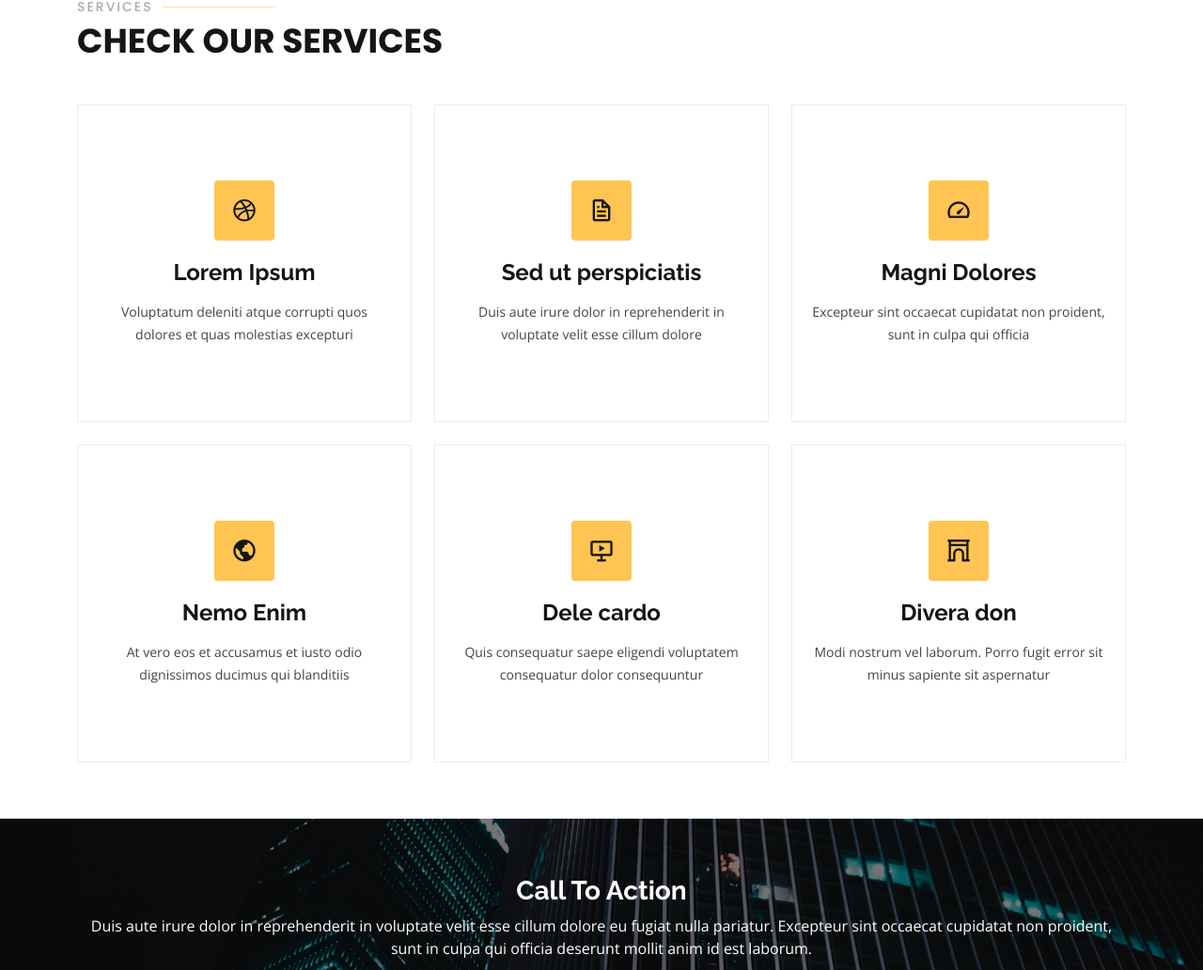
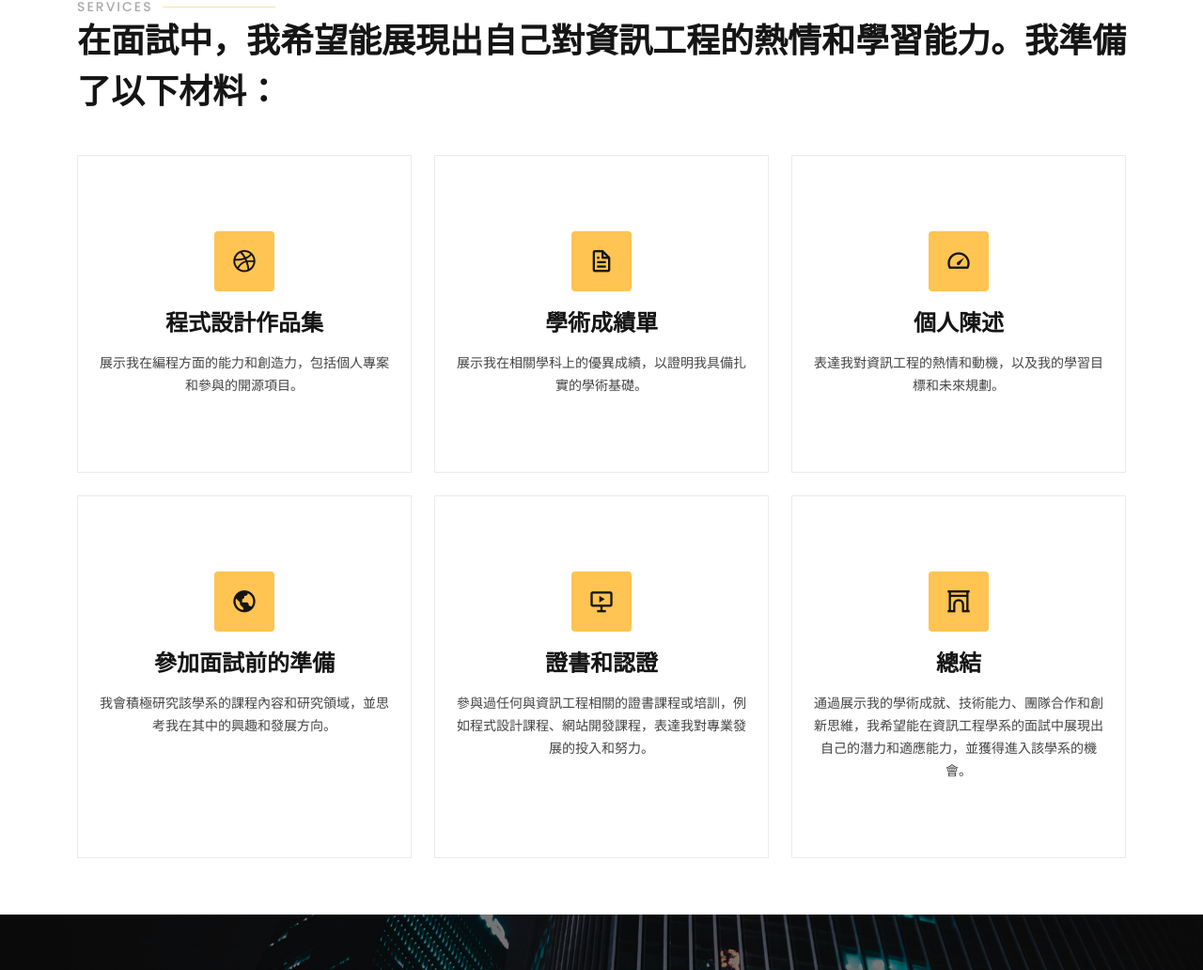
Before and after one commit to allieyeh0217/allieyeh0217.github.io, a plain HTML site: page index.html in a window 1280 px wide. Shown: the part 1975-3007 px from the top of the page at 94% size. Drawn offline with nearby package versions, Linux system fonts and the light colour scheme.

Commit message:
Update index.html

```diff
--- a/index.html
+++ b/index.html
@@ -214,58 +214,57 @@
 
         <div class="section-title">
           <h2>Services</h2>
-          <p>Check our Services</p>
+          <p>在面試中，我希望能展現出自己對資訊工程的熱情和學習能力。我準備了以下材料：</p>
         </div>
 
         <div class="row">
           <div class="col-lg-4 col-md-6 d-flex align-items-stretch" data-aos="zoom-in" data-aos-delay="100">
             <div class="icon-box">
               <div class="icon"><i class="bx bxl-dribbble"></i></div>
-              <h4><a href="">Lorem Ipsum</a></h4>
-              <p>Voluptatum deleniti atque corrupti quos dolores et quas molestias excepturi</p>
+              <h4><a href="">程式設計作品集</a></h4>
+              <p>展示我在編程方面的能力和創造力，包括個人專案和參與的開源項目。</p>
             </div>
           </div>
 
           <div class="col-lg-4 col-md-6 d-flex align-items-stretch mt-4 mt-md-0" data-aos="zoom-in" data-aos-delay="200">
             <div class="icon-box">
               <div class="icon"><i class="bx bx-file"></i></div>
-              <h4><a href="">Sed ut perspiciatis</a></h4>
-              <p>Duis aute irure dolor in reprehenderit in voluptate velit esse cillum dolore</p>
+              <h4><a href="">學術成績單</a></h4>
+              <p>展示我在相關學科上的優異成績，以證明我具備扎實的學術基礎。</p>
             </div>
           </div>
 
           <div class="col-lg-4 col-md-6 d-flex align-items-stretch mt-4 mt-lg-0" data-aos="zoom-in" data-aos-delay="300">
             <div class="icon-box">
               <div class="icon"><i class="bx bx-tachometer"></i></div>
-              <h4><a href="">Magni Dolores</a></h4>
-              <p>Excepteur sint occaecat cupidatat non proident, sunt in culpa qui officia</p>
+              <h4><a href="">個人陳述</a></h4>
+              <p>表達我對資訊工程的熱情和動機，以及我的學習目標和未來規劃。</p>
             </div>
           </div>
 
           <div class="col-lg-4 col-md-6 d-flex align-items-stretch mt-4" data-aos="zoom-in" data-aos-delay="100">
             <div class="icon-box">
               <div class="icon"><i class="bx bx-world"></i></div>
-              <h4><a href="">Nemo Enim</a></h4>
-              <p>At vero eos et accusamus et iusto odio dignissimos ducimus qui blanditiis</p>
+              <h4><a href="">參加面試前的準備</a></h4>
+              <p>我會積極研究該學系的課程內容和研究領域，並思考我在其中的興趣和發展方向。</p>
             </div>
           </div>
 
           <div class="col-lg-4 col-md-6 d-flex align-items-stretch mt-4" data-aos="zoom-in" data-aos-delay="200">
             <div class="icon-box">
               <div class="icon"><i class="bx bx-slideshow"></i></div>
-              <h4><a href="">Dele cardo</a></h4>
-              <p>Quis consequatur saepe eligendi voluptatem consequatur dolor consequuntur</p>
+              <h4><a href="">證書和認證</a></h4>
+              <p>參與過任何與資訊工程相關的證書課程或培訓，例如程式設計課程、網站開發課程，表達我對專業發展的投入和努力。</p>
             </div>
           </div>
 
           <div class="col-lg-4 col-md-6 d-flex align-items-stretch mt-4" data-aos="zoom-in" data-aos-delay="300">
             <div class="icon-box">
               <div class="icon"><i class="bx bx-arch"></i></div>
-              <h4><a href="">Divera don</a></h4>
-              <p>Modi nostrum vel laborum. Porro fugit error sit minus sapiente sit aspernatur</p>
+              <h4><a href="">總結</a></h4>
+              <p>通過展示我的學術成就、技術能力、團隊合作和創新思維，我希望能在資訊工程學系的面試中展現出自己的潛力和適應能力，並獲得進入該學系的機會。</p>
             </div>
           </div>
-
         </div>
 
       </div>
```
